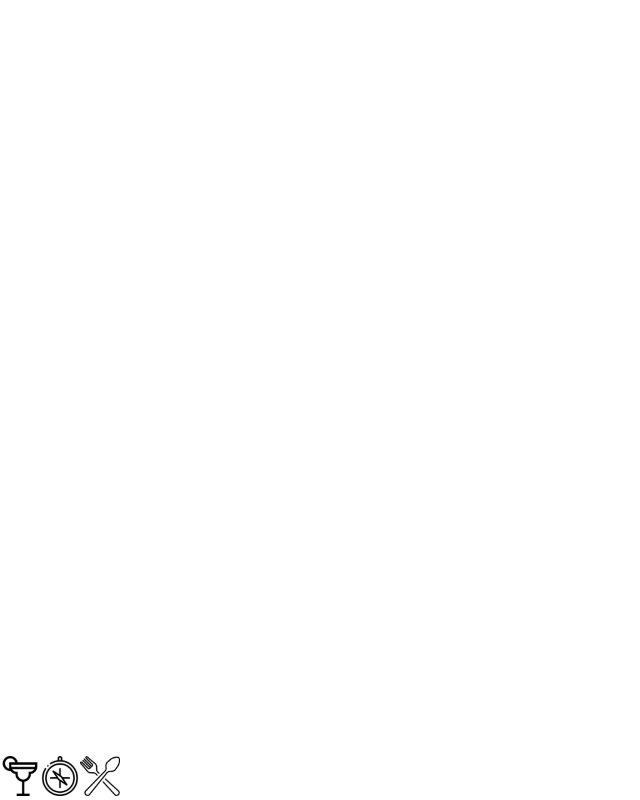
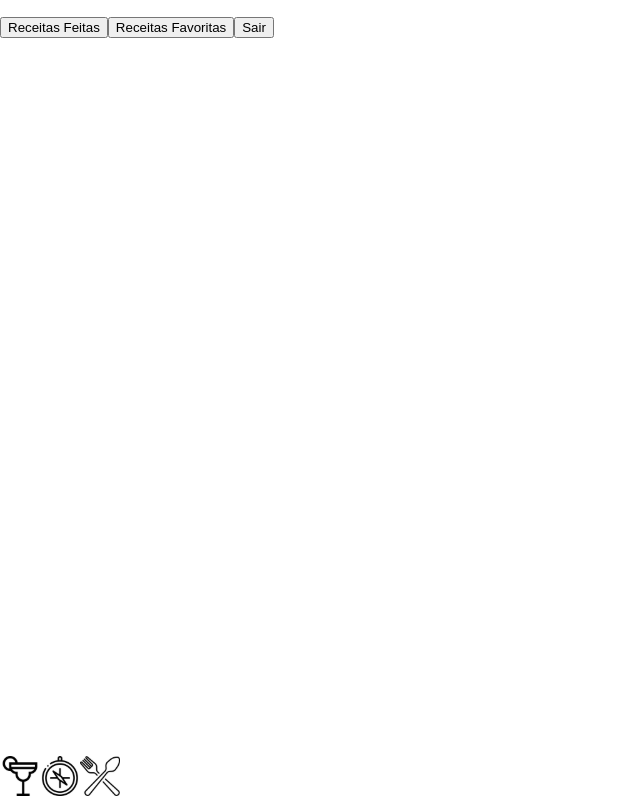
Before and after one commit to tryber/sd-04-recipes-app-11, a React (Create React App) app: page /perfil in a window 1280 px wide. Shown: the whole page, without its empty margins (0-640 px from the left). Built offline with nearby package versions, Linux system fonts and the light colour scheme.

Commit message:
tela de perfil

```diff
--- a/src/pages/Profile.js
+++ b/src/pages/Profile.js
@@ -1,10 +1,30 @@
 import React from 'react';
+import { Link } from 'react-router-dom';
 import Footer from '../Components/Footer';
 
-const Profile = () => (
-  <div>
-    <Footer />
-  </div>
-);
+const Profile = () => {
+  const email = window.localStorage.getItem('user');
+
+  return (
+    <div>
+      <p data-testid="profile-email">{email}</p>
+      <Link to="/receitas-feitas">
+        <button data-testid="profile-done-btn">Receitas Feitas</button>
+      </Link>
+      <Link to="/receitas-favoritas">
+        <button data-testid="profile-favorite-btn">Receitas Favoritas</button>
+      </Link>
+      <Link to="/">
+        <button
+          data-testid="profile-logout-btn"
+          onClick={() => window.localStorage.clear()}
+        >
+          Sair
+        </button>
+      </Link>
+      <Footer />
+    </div>
+  );
+};
 
 export default Profile;
```
